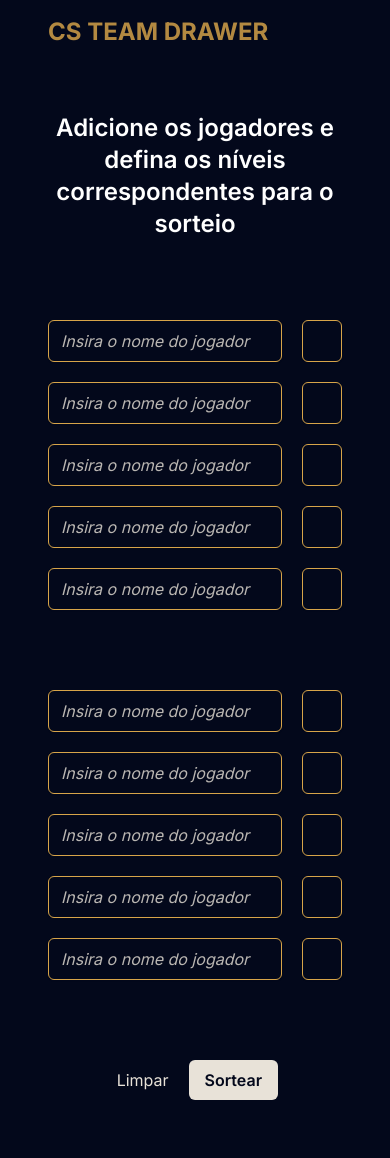
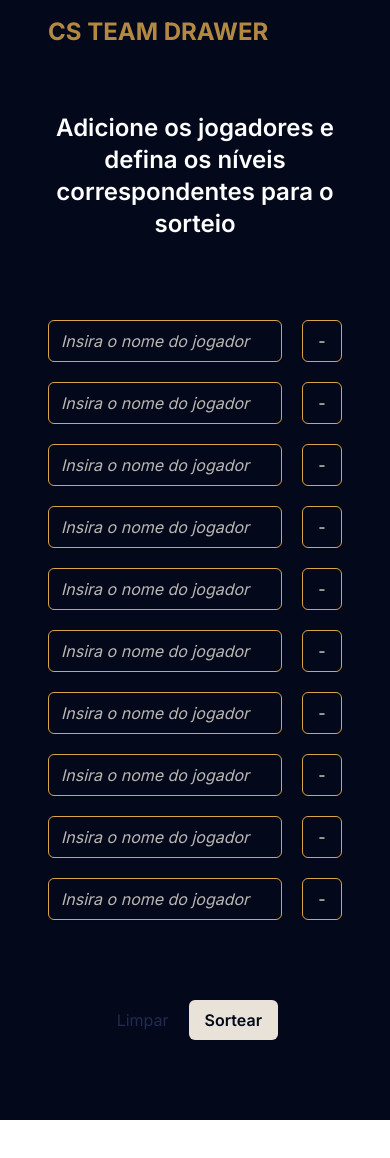
Before and after one commit to luuanfaria/counter-strike-team-drawer, a Next.js app: page / in a window 390 px wide. Shown: the top 1158 px of the page. After the commit the page ends 1120 px from the top, so only its background shows below. Built offline with nearby package versions, Linux system fonts and the light colour scheme.

Commit message:
fix: adjust responsive layout

```diff
--- a/src/app/layout.js
+++ b/src/app/layout.js
@@ -14,7 +14,9 @@ const inter = Inter({
 export default function RootLayout({ children }) {
   return (
     <html lang="en">
-      <body className={inter.className}>{children}</body>
+      <body suppressHydrationWarning={true} className={inter.className}>
+        {children}
+      </body>
     </html>
   );
 }
--- a/src/app/page.js
+++ b/src/app/page.js
@@ -1,6 +1,50 @@
+"use client";
+import { useState } from "react";
 import PlayerInput from "../components/PlayerInput";
 
 export default function Page() {
+  const [players, setPlayers] = useState([]);
+
+  const clearPlayers = () => {
+    setPlayers([]);
+  };
+
+  const sortTeams = () => {
+    const sortedPlayers = players.map((player, index) => ({
+      id: player.id,
+      name: player.name,
+      level: player.level,
+    }));
+
+    sortedPlayers.sort((a, b) => a.level - b.level); // Classifica os jogadores por nível
+
+    const team1 = [];
+    const team2 = [];
+
+    sortedPlayers.forEach((player, index) => {
+      if (index % 2 === 0) {
+        team1.push({
+          id: player.id,
+          name: player.name,
+          level: player.level,
+        });
+      } else {
+        team2.push({
+          id: player.id,
+          name: player.name,
+          level: player.level,
+        });
+      }
+    });
+
+    console.log("Time 1:", team1);
+    console.log("Time 2:", team2);
+  };
+
+  const addPlayer = (player) => {
+    setPlayers([...players, player]);
+  };
+
   return (
     <div className="w-full min-h-screen bg-theme-darkest py-4 px-12">
       <div className="max-w-3xl m-auto">
@@ -18,32 +62,36 @@ export default function Page() {
             </h2>
           </div>
 
-          <div className="flex flex-col gap-5">
-            <PlayerInput />
-            <PlayerInput />
-            <PlayerInput />
-            <PlayerInput />
-            <PlayerInput />
-          </div>
+          <div className="flex gap-20 flex-row flex-wrap mobile:gap-5 mobile:items-center mobile:justify-center">
+            <div className="flex flex-col gap-5">
+              <PlayerInput addPlayer={addPlayer} playerId={1} />
+              <PlayerInput addPlayer={addPlayer} playerId={2} />
+              <PlayerInput addPlayer={addPlayer} playerId={3} />
+              <PlayerInput addPlayer={addPlayer} playerId={4} />
+              <PlayerInput addPlayer={addPlayer} playerId={5} />
+            </div>
 
-          <div className="flex flex-col gap-5">
-            <PlayerInput />
-            <PlayerInput />
-            <PlayerInput />
-            <PlayerInput />
-            <PlayerInput />
+            <div className="flex flex-col gap-5">
+              <PlayerInput addPlayer={addPlayer} playerId={6} />
+              <PlayerInput addPlayer={addPlayer} playerId={7} />
+              <PlayerInput addPlayer={addPlayer} playerId={8} />
+              <PlayerInput addPlayer={addPlayer} playerId={9} />
+              <PlayerInput addPlayer={addPlayer} playerId={10} />
+            </div>
           </div>
 
           <div className="flex gap-5 w-full items-center justify-end mx-16">
             <button
-              className="text-theme-light disabled:cursor-not-allowed"
-              disabled
+              className="text-theme-light disabled:cursor-not-allowed disabled:text-theme-dark"
+              disabled={players.length === 0}
+              onClick={clearPlayers}
             >
               Limpar
             </button>
             <button
               className="bg-theme-orange text-theme-white px-4 py-2 rounded-md font-semibold disabled:bg-theme-light disabled:cursor-not-allowed disabled:text-theme-darkest"
-              disabled
+              disabled={players.length < 10}
+              onClick={sortTeams}
             >
               Sortear
             </button>
--- a/src/components/PlayerInput.js
+++ b/src/components/PlayerInput.js
@@ -1,4 +1,38 @@
-export default function PlayerInput() {
+"use client";
+import { useEffect, useState } from "react";
+
+export default function PlayerInput({ addPlayer, playerId }) {
+  const [player, setPlayer] = useState({
+    id: playerId,
+    name: "",
+    level: 0,
+  });
+
+  const handleLevelChange = (e) => {
+    const updatedPlayer = { ...player, level: e.target.value };
+    setPlayer(updatedPlayer);
+    if (updatedPlayer.level !== 0 && updatedPlayer.name !== "") {
+      addPlayer(updatedPlayer);
+    }
+  };
+
+  const handlePlayerNameChange = (e) => {
+    const updatedPlayer = { ...player, name: e.target.value };
+    setPlayer(updatedPlayer);
+    if (updatedPlayer.level !== 0 && updatedPlayer.name !== "") {
+      addPlayer(updatedPlayer);
+    }
+  };
+
+  const handleClearPlayer = () => {
+    setPlayer((prevState) => ({
+      ...prevState,
+      id: playerId,
+      name: "",
+      level: 0,
+    }));
+  };
+
   return (
     <div className="flex items-center gap-5 text-theme-light">
       <input
@@ -6,16 +40,28 @@ export default function PlayerInput() {
         placeholder="Insira o nome do jogador"
         type="text"
         name="nickname"
+        onChange={handlePlayerNameChange}
       />
 
       <div>
-        <input
-          className="placeholder:italic placeholder:text-theme-light w-10 border border-theme-mid rounded-md py-2 px-2 shadow-sm bg-theme-darkest focus:outline-none focus:border-sky-500 focus:ring-sky-500 focus:ring-1 sm:text-sm"
+        <select
+          className="placeholder:italic placeholder:text-theme-light w-10 text-center border border-theme-mid rounded-md py-2 px-2 shadow-sm bg-theme-darkest focus:outline-none focus:border-sky-500 focus:ring-sky-500 focus:ring-1 sm:text-sm appearance-none"
           type="number"
           name="level"
           max={5}
           min={1}
-        />
+          defaultValue="none"
+          onChange={handleLevelChange}
+        >
+          <option value="none" disabled hidden>
+            -
+          </option>
+          <option value={1}>1</option>
+          <option value={2}>2</option>
+          <option value={3}>3</option>
+          <option value={4}>4</option>
+          <option value={5}>5</option>
+        </select>
       </div>
     </div>
   );
--- a/tailwind.config.js
+++ b/tailwind.config.js
@@ -10,6 +10,9 @@ module.exports = {
   ],
   theme: {
     extend: {},
+    screens: {
+      mobile: "320px",
+    },
     colors: {
       theme: {
         dark: "#212B50",
```
